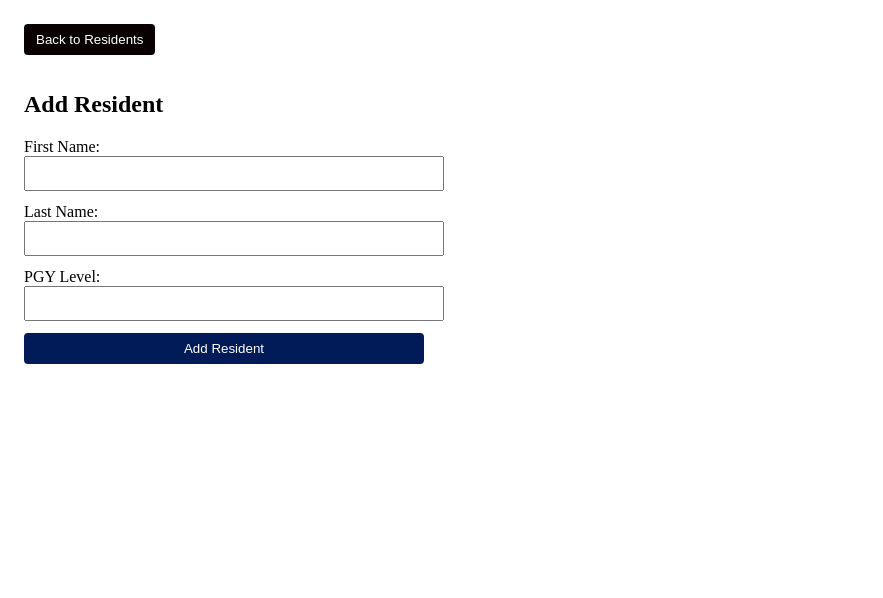
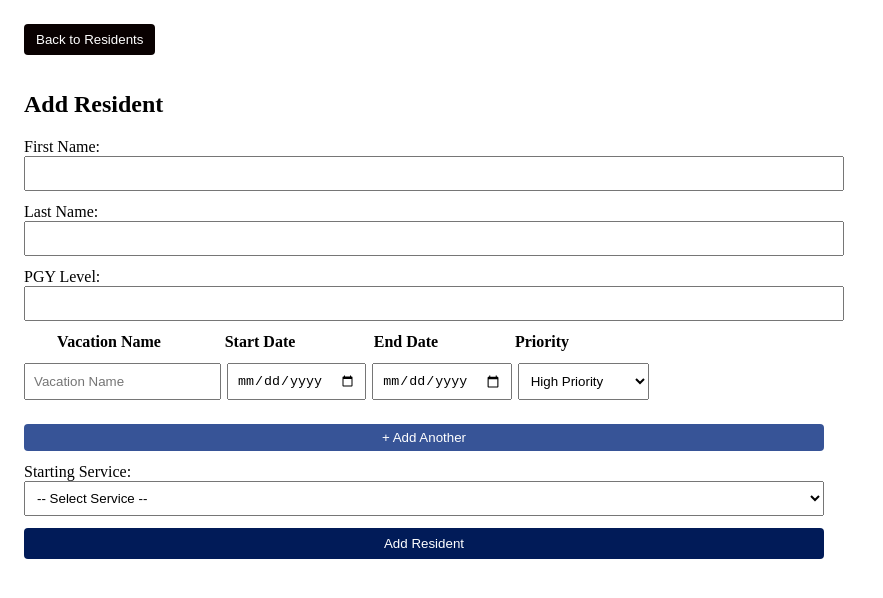
Before and after one commit to trevortrues/Scheduling-Program, a React (Vite) app in the folder src/renderer/: page /addr in a window 1280 px wide. Shown: the top 598 px of the page, without its empty margins (0-883 px from the left). Built offline with nearby package versions, Linux system fonts and the light colour scheme.

Commit message:
edit and add res fixed

```diff
--- a/src/renderer/src/components/AddR.jsx
+++ b/src/renderer/src/components/AddR.jsx
@@ -1,4 +1,4 @@
-import React, { useState } from "react";
+import React, { useState, useEffect } from "react";
 import { Link, useNavigate } from "react-router-dom";
 
 export default function AddR() {
@@ -7,10 +7,47 @@ export default function AddR() {
   const [lastName, setLastName] = useState("");
   const [pgyLevel, setPgyLevel] = useState("");
 
+  // NEWish: Vacation fields
+  const [vacationDays, setVacationDays] = useState([{ name: "", startDay: "", endDay: "", priority: "1" }]);
+
+  // NEWish: Starting service dropdown
+  const [startingService, setStartingService] = useState("");
+  const [services, setServices] = useState([]); // <-- fetch services from DB
+
+  // NEWish: fetch services from DB
+  useEffect(() => {
+    const fetchServices = async () => {
+      try {
+        const allServices = await window.api.getServices(false);
+        setServices(allServices);
+      } catch (err) {
+        console.error("Failed to load services:", err);
+      }
+    };
+    fetchServices();
+  }, []);
+
+
+  const handleVacationChange = (index, field, value) => {
+  const updated = [...vacationDays];
+  updated[index][field] = value;
+  setVacationDays(updated);
+  };
+
+
+  const handleAddVacation = () => {
+    setVacationDays([...vacationDays, { name: "", day: "", priority: "1" }]);
+  };
+
   const handleSubmit = async (e) => {
     e.preventDefault();
     try {
-      await window.api.addResident(firstName, lastName, pgyLevel);
+      //now includes vacationDays and startingService
+      await window.api.addResident(firstName, lastName, pgyLevel, {
+        vacationDays,
+        startingService,
+      });
+
       alert("Resident added successfully!");
       navigate("/resident");
     } catch (err) {
@@ -45,7 +82,7 @@ export default function AddR() {
           display: "flex",
           flexDirection: "column",
           gap: "12px",
-          maxWidth: "400px",
+          maxWidth: "800px",
         }}
       >
         <label>
@@ -83,6 +120,90 @@ export default function AddR() {
           />
         </label>
 
+        {/*Vacation Days Section */}
+
+          {/* Column headers */}
+          <div style={{ display: "flex", gap: "6px", marginBottom: "0px", fontWeight: "bold"}}>
+            <span style={{ width: "170px", textAlign: "center" }}>Vacation Name</span>
+            <span style={{ width: "120px", textAlign: "center" }}>Start Date</span>
+            <span style={{ width: "160px", textAlign: "center" }}>End Date</span>
+            <span style={{ width: "100px", textAlign: "center" }}>Priority</span>
+          </div>
+
+          {vacationDays.map((v, index) => (
+            <div key={index} style={{ display: "flex", gap: "6px", marginBottom: "8px", width: "80px"}}>
+              {/* Vacation Name */}
+              <input
+                type="text"
+                placeholder="Vacation Name"
+                value={v.name || ""}
+                onChange={(e) => handleVacationChange(index, "name", e.target.value)}
+                style={{ padding: "8px", flex: 1 }}
+              />
+
+              {/* Vacation Date */}
+              <input
+                type="date"
+                value={v.day || ""}
+                onChange={(e) => handleVacationChange(index, "day", e.target.value)}
+                style={{ padding: "8px", width: "150px" }}
+              />
+
+               {/* End Date */}
+                <input
+                  type="date"
+                  value={v.endDay || ""}
+                  onChange={(e) => handleVacationChange(index, "endDay", e.target.value)}
+                  style={{ padding: "8px", width: "150px" }}
+                />
+
+              {/* Priority */}
+              <select
+                value={v.priority}
+                onChange={(e) => handleVacationChange(index, "priority", e.target.value)}
+                style={{ padding: "8px", width: "140px" }}
+              >
+                <option value="1">High Priority</option>
+                <option value="2">Meduim Priority</option>
+                <option value="3">Low Priority</option>
+              </select>
+            </div>
+          ))}
+
+          <button
+            type="button"
+            onClick={handleAddVacation}
+            style={{
+              padding: "6px 10px",
+              borderRadius: "4px",
+              backgroundColor: "#375497ff",
+              color: "white",
+              border: "none",
+              cursor: "pointer",
+              marginTop: "4px",
+            }}
+          >
+            + Add Another
+          </button>
+
+
+        {/* Starting Service Section */}
+        <label>
+          Starting Service:
+          <select
+            value={startingService}
+            onChange={(e) => setStartingService(e.target.value)}
+            style={{ padding: "8px", width: "100%" }}
+          >
+            <option value="">-- Select Service --</option>
+            {services.map((s) => (
+              <option key={s.service_id} value={s.name}>
+                {s.name}
+              </option>
+            ))}
+          </select>
+        </label>
+
         <button
           type="submit"
           style={{
--- a/src/renderer/src/components/EditR.jsx
+++ b/src/renderer/src/components/EditR.jsx
@@ -114,7 +114,7 @@ export default function EditR() {
 
       <form
         onSubmit={handleSubmit}
-        style={{ display: "flex", flexDirection: "column", gap: "12px", maxWidth: "400px" }}
+        style={{ display: "flex", flexDirection: "column", gap: "12px", maxWidth: "800px" }}
       >
         <label>
           First Name:
@@ -151,11 +151,19 @@ export default function EditR() {
           />
         </label>
 
-        {/* Vacation Days Section */}
-        <label>
-          Vacation Days and Priority
+
+         {/*Vacation Days Section */}
+
+          {/* Column headers */}
+          <div style={{ display: "flex", gap: "6px", marginBottom: "0px", fontWeight: "bold"}}>
+            <span style={{ width: "170px", textAlign: "center" }}>Vacation Name</span>
+            <span style={{ width: "120px", textAlign: "center" }}>Start Date</span>
+            <span style={{ width: "130px", textAlign: "center" }}>End Date</span>
+            <span style={{ width: "100px", textAlign: "center" }}>Priority</span>
+          </div>
+
           {vacationDays.map((v, index) => (
-            <div key={index} style={{ display: "flex", gap: "6px", marginBottom: "8px" }}>
+            <div key={index} style={{ display: "flex", gap: "6px", marginBottom: "8px", width: "80px"}}>
               {/* Vacation Name */}
               <input
                 type="text"
@@ -173,15 +181,23 @@ export default function EditR() {
                 style={{ padding: "8px", width: "150px" }}
               />
 
+               {/* End Date */}
+                <input
+                  type="date"
+                  value={v.endDay || ""}
+                  onChange={(e) => handleVacationChange(index, "endDay", e.target.value)}
+                  style={{ padding: "8px", width: "150px" }}
+                />
+
               {/* Priority */}
               <select
                 value={v.priority}
                 onChange={(e) => handleVacationChange(index, "priority", e.target.value)}
-                style={{ padding: "8px", width: "80px" }}
+                style={{ padding: "8px", width: "140px" }}
               >
-                <option value="1">1</option>
-                <option value="2">2</option>
-                <option value="3">3</option>
+                <option value="1">High</option>
+                <option value="2">Meduim</option>
+                <option value="3">Low</option>
               </select>
             </div>
           ))}
@@ -201,7 +217,7 @@ export default function EditR() {
           >
             + Add Another
           </button>
-        </label>
+
 
         {/* Starting Service Section */}
         <label>
--- a/src/renderer/src/components/ResidentPage.jsx
+++ b/src/renderer/src/components/ResidentPage.jsx
@@ -150,7 +150,7 @@ export default function ResidentPage() {
                 DELETE
               </button>
 
-              <button style={buttonStyle}>VIEW</button>
+              <button style={buttonStyle}>SUMMARY</button>
             </div>
           </div>
         ))}
--- a/src/renderer/src/components/ServicePage.jsx
+++ b/src/renderer/src/components/ServicePage.jsx
@@ -161,7 +161,7 @@ export default function ServicePage() {
               onClick={() => handleDeleteClick(service)}
             > DELETE </button>
 
-            <button style={buttonStyle}>VIEW</button>
+            <button style={buttonStyle}>SUMMARY</button>
           </div>
         );
       })}
```
